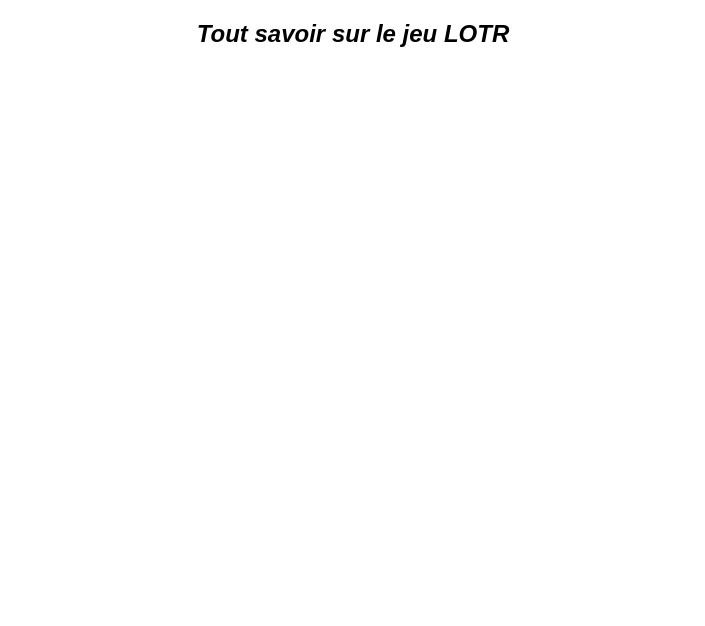
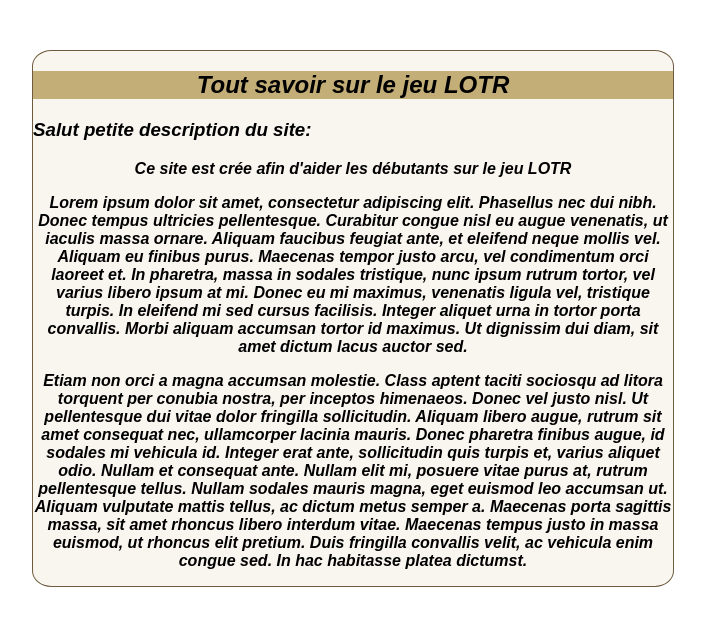
Before and after one commit to T1REX10/REX, a plain HTML site: page index.html in a window 1280 px wide. Shown: the whole page, without its empty margins (287-992 px from the left). Drawn offline with Linux system fonts and the light colour scheme.

Commit message:
quelque petite update
je te laisse le temps de comprendre
hésite pas à bricoler

```diff
--- a/index.html
+++ b/index.html
@@ -10,12 +10,31 @@
 </head>
 
 <body>
-    <div>
-        <h2>Tout savoir sur le jeu LOTR</h2>
+    <div id="main_content">
+        <div class="banner">
+            <h2>Tout savoir sur le jeu LOTR</h2>
+        </div>
 
+        <h3> Salut petite description du site:</h3>
+        <p>Ce site est crée afin d'aider les débutants sur le jeu LOTR</p>
+        <p>Lorem ipsum dolor sit amet, consectetur adipiscing elit. Phasellus nec dui nibh. Donec tempus ultricies pellentesque.
+             Curabitur congue nisl eu augue venenatis, ut iaculis massa ornare. Aliquam faucibus feugiat ante, et eleifend neque mollis vel.
+              Aliquam eu finibus purus. Maecenas tempor justo arcu, vel condimentum orci laoreet et. In pharetra, massa in sodales tristique,
+               nunc ipsum rutrum tortor, vel varius libero ipsum at mi. Donec eu mi maximus, venenatis ligula vel, tristique turpis.
+                In eleifend mi sed cursus facilisis. Integer aliquet urna in tortor porta convallis. Morbi aliquam accumsan tortor id maximus.
+                 Ut dignissim dui diam, sit amet dictum lacus auctor sed.</p>
+        <p>Etiam non orci a magna accumsan molestie.
+             Class aptent taciti sociosqu ad litora torquent per conubia nostra,
+              per inceptos himenaeos. Donec vel justo nisl.
+               Ut pellentesque dui vitae dolor fringilla sollicitudin.
+                Aliquam libero augue, rutrum sit amet consequat nec, ullamcorper lacinia mauris.
+                 Donec pharetra finibus augue, id sodales mi vehicula id.
+                  Integer erat ante, sollicitudin quis turpis et, varius aliquet odio.
+                   Nullam et consequat ante. Nullam elit mi, posuere vitae purus at, rutrum pellentesque tellus.
+                    Nullam sodales mauris magna, eget euismod leo accumsan ut. Aliquam vulputate mattis tellus, ac dictum metus semper a.
+                     Maecenas porta sagittis massa, sit amet rhoncus libero interdum vitae. Maecenas tempus justo in massa euismod, ut rhoncus elit pretium.
+                      Duis fringilla convallis velit, ac vehicula enim congue sed. In hac habitasse platea dictumst.</p>
     </div>
-    <h3> Salut petite description du site:</h3>
-    <p>Ce site est crée afin d'aider les débutants sur le jeu LOTR</p>
 
 
 </body>
--- a/style.css
+++ b/style.css
@@ -11,14 +11,16 @@
     font-family: Arial, sans-serif;
     font-style: oblique;
     font-weight: 800;
-    background-color:white;
+
+    text-align: center;
 }
 
 h3 {
     font-family: Arial, sans-serif;
     font-style: oblique;
     font-weight: 100000px;
-    color: rgb(255, 255, 255);
+
+    text-align: left;
 
 }
 
@@ -26,12 +28,29 @@
     font-family: Arial, sans-serif;
     font-style: oblique;
     font-weight: 800;
-    color:rgb(255, 255, 255);
+
 }
 
 body {
-
+    text-align: center;
     background-image: url("DALLE_2023-01-10_14.02.19.png");
     background-position: center;
     background-repeat: no-repeat;
+    margin:0;
+    padding:0;
 }
+
+#main_content {
+    display: inline-block;
+    background-color: #F9F6F0;
+    border-color: #6F5B3E;
+    border: 1px #6F5B3E solid;
+    border-radius: 3%;
+    color:black;
+    width:50%;
+    margin-top: 50px;
+}
+.banner{
+    background-color: #C4AE78;
+    margin:0;
+}
```
